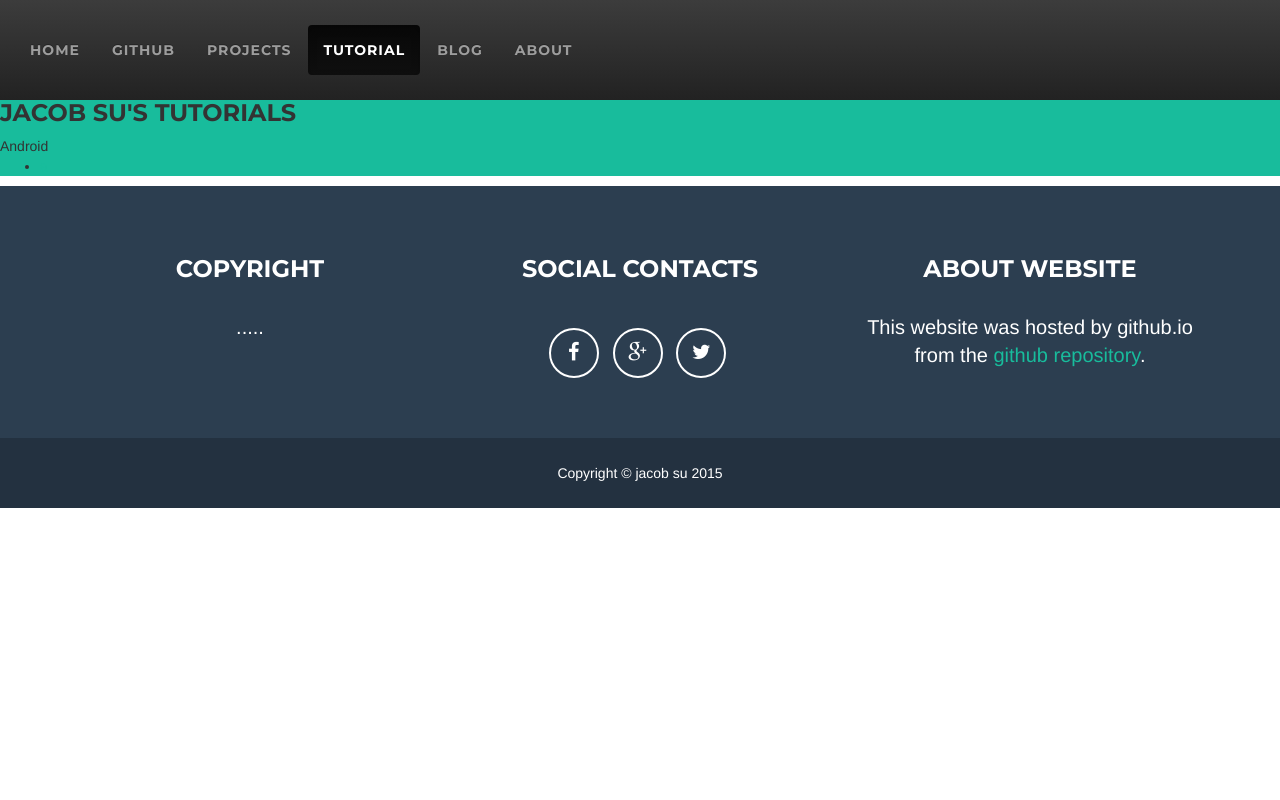
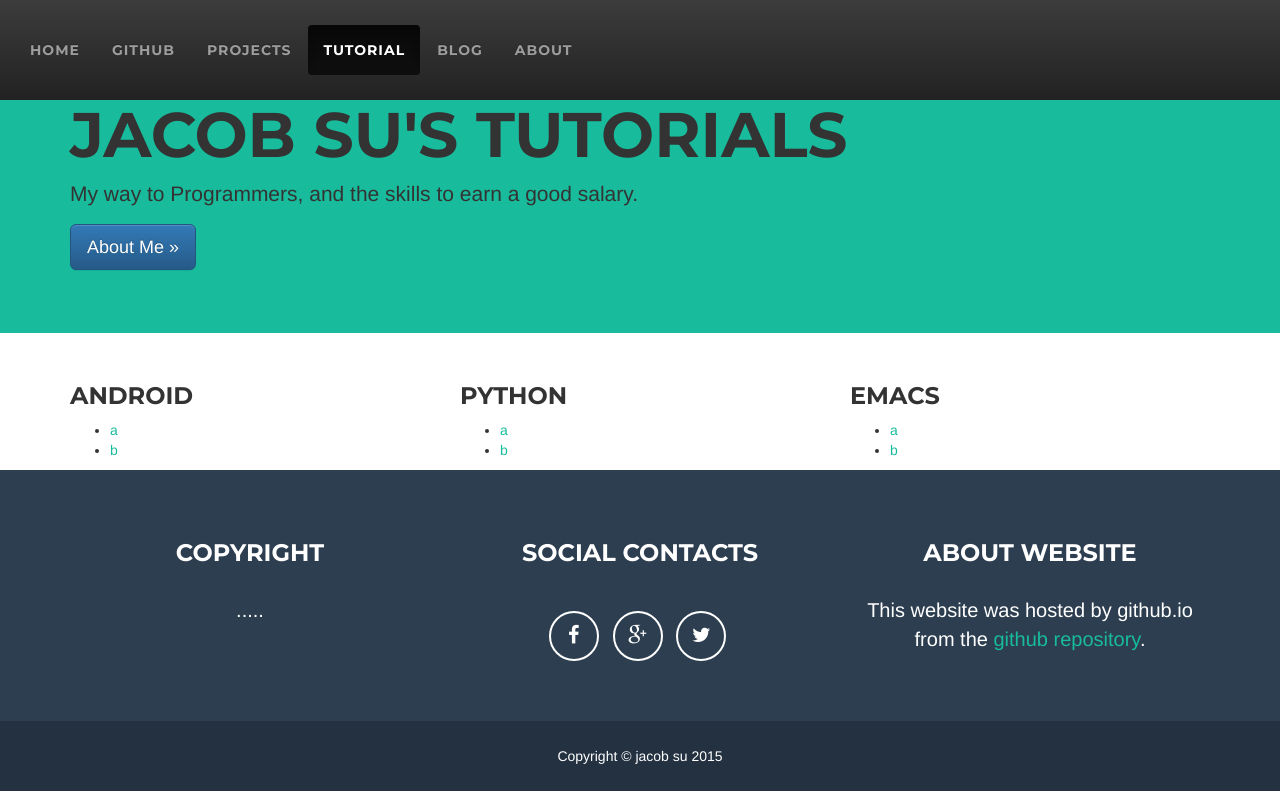
Before and after one commit to suzp1984/suzp1984.github.io, a website: page tutorial/index.html in a window 1280 px wide. Drawn offline with nearby package versions, Linux system fonts and the light colour scheme.

Commit message:
use bootstrap's row/column way to add sections

```diff
--- a/tutorial/index.html
+++ b/tutorial/index.html
@@ -45,20 +45,49 @@
 
     </header>
 
-    <div id="tutorial-table">
-      <h3 class="masthead-brand">Jacob Su's Tutorials</h3>
-      <div class="body-content">
-        <div class="one-section">
-          <div class="section-topic">
+        <!-- Main jumbotron for a primary marketing message or call to action -->
+    <div id="tutorial-table" class="jumbotron">
+      <div class="container">
+        <h1>Jacob Su's Tutorials</h1>
+        <p>My way to Programmers, and the skills to earn a good salary.</p>
+        <p><a class="btn btn-primary btn-lg" href="https://about.me/suzp1984" role="button">About Me &raquo;</a></p>
+      </div>
+    </div>
+
+    <div class="container">
+      <div class="row">
+        <div class="col-xs-6 col-lg-4">
+          <h3>
             Android
-          </div>
+          </h3>
           <ul>
-            <li><a href="https://suzp1984.github.io/tutorial/a.html">a</a></li>
+            <li><a href="#">a</a></li>
+            <li><a href="#">b</a></li>
           </ul>
         </div>
 
-      </div>
-    </div>
+        <div class="col-xs-6 col-lg-4">
+          <h3>
+            Python
+          </h3>
+          <ul>
+            <li><a href="#">a</a></li>
+            <li><a href="#">b</a></li>
+          </ul>
+        </div>
+
+        <div class="col-xs-6 col-lg-4">
+          <h3>
+            Emacs
+          </h3>
+          <ul>
+            <li><a href="#">a</a></li>
+            <li><a href="#">b</a></li>
+          </ul>
+        </div>
+
+      </div> <!-- /.row -->
+    </div> <!-- /.container -->
 
     <!-- Footer -->
     <footer class="text-center">
```
